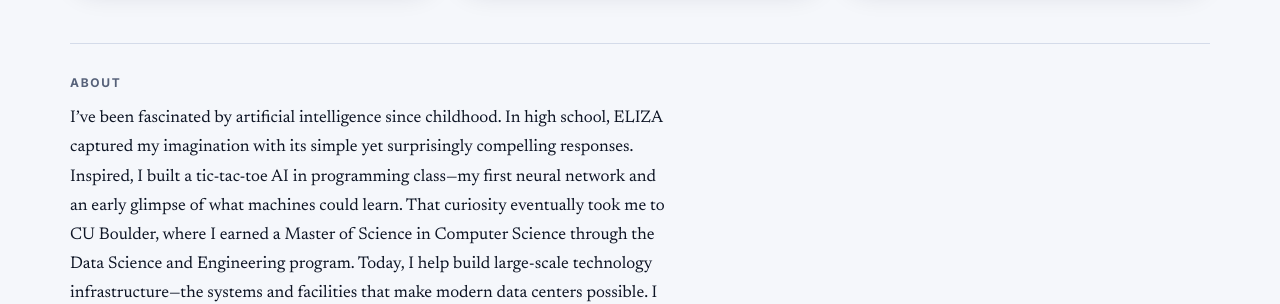
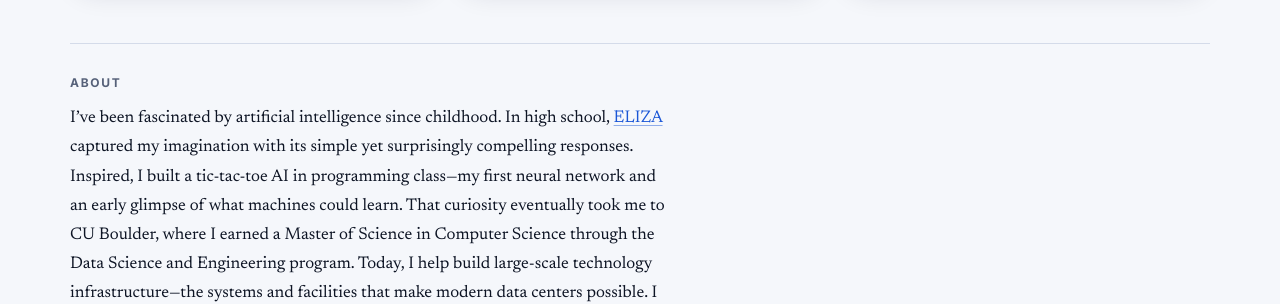
Before and after one commit to curtiscovington/curtiscovington.github.io, a Jekyll site: the page built from index.html, in a window 1280 px wide and 900 px high, scrolled down 2209 px. Shown: the part 224-528 px from the top of the window. Built offline with Jekyll 4.4.1, drawn with Linux system fonts in a browser that asks for light colours; some of the changed text lies outside the part shown.

Commit message:
Link ELIZA reference

```diff
--- a/index.html
+++ b/index.html
@@ -91,7 +91,7 @@
         <div class="about__copy">
           <p class="section-heading__eyebrow">About</p>
           <p class="about__text">
-            I’ve been fascinated by artificial intelligence since childhood. In high school, ELIZA captured my imagination with its simple yet surprisingly compelling responses. Inspired, I built a tic-tac-toe AI in programming class—my first neural network and an early glimpse of what machines could learn. That curiosity eventually took me to CU Boulder, where I earned a Master of Science in Computer Science through the Data Science and Engineering program. Today, I help build large-scale technology infrastructure—the systems and facilities that make modern data centers possible. I still enjoy poking and prodding at the “digital neurons,” exploring how intelligent systems learn, think, and occasionally surprise us—and sharing what I discover along the way.
+            I’ve been fascinated by artificial intelligence since childhood. In high school, <a href="https://en.wikipedia.org/wiki/ELIZA">ELIZA</a> captured my imagination with its simple yet surprisingly compelling responses. Inspired, I built a tic-tac-toe AI in programming class—my first neural network and an early glimpse of what machines could learn. That curiosity eventually took me to CU Boulder, where I earned a Master of Science in Computer Science through the Data Science and Engineering program. Today, I help build large-scale technology infrastructure—the systems and facilities that make modern data centers possible. I still enjoy poking and prodding at the “digital neurons,” exploring how intelligent systems learn, think, and occasionally surprise us—and sharing what I discover along the way.
           </p>
           <p class="about__meta">
             <span>M.S. in Computer Science</span>
```
